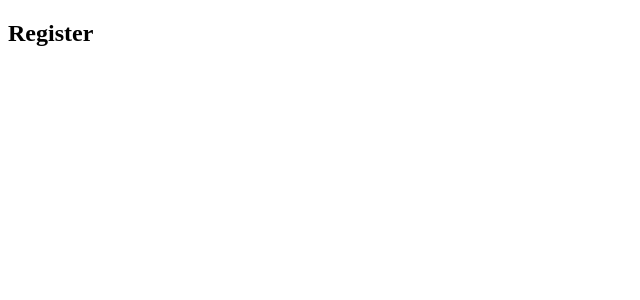
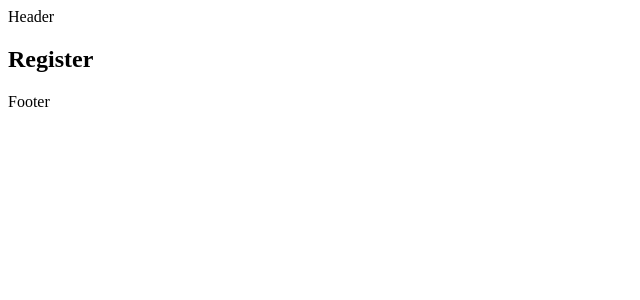
Before and after one commit to sakshi752/todoMERN, a React (Vite) app in the folder todofrontend/: page / in a window 1280 px wide. Shown: the top 300 px of the page, without its empty margins (0-640 px from the left). Built offline with nearby package versions, Linux system fonts and the light colour scheme.

Commit message:
todo-frontend-routing

```diff
--- a/todofrontend/src/App.jsx
+++ b/todofrontend/src/App.jsx
@@ -1,11 +1,18 @@
 import { BrowserRouter as Router, Route, Routes } from "react-router-dom";
 import LoginPage from "./Pages/LoginPage/LoginPage";
+import HomePage from "./Pages/HomePage/HomePage";
+import Layout from "./Components/Layout";
 
 function App() {
   return (
     <Router>
       <Routes>
-        <Route path="/" element={<LoginPage />} />
+        <Route path="/" element={<Layout />}>
+          {/* Default route inside Layout */}
+          <Route index element={<LoginPage />} />
+          {/* Example other page */}
+          <Route path="home" element={<HomePage />} />
+        </Route>
       </Routes>
     </Router>
   );
--- /dev/null
+++ b/todofrontend/src/Components/Footer.jsx
@@ -0,0 +1,11 @@
+import React from 'react'
+
+const Footer = () => {
+  return (
+    <div>
+      Footer
+    </div>
+  )
+}
+
+export default Footer
--- /dev/null
+++ b/todofrontend/src/Components/Header.jsx
@@ -0,0 +1,11 @@
+import React from 'react'
+
+const Header = () => {
+  return (
+    <div>
+      Header
+    </div>
+  )
+}
+
+export default Header
--- /dev/null
+++ b/todofrontend/src/Components/Layout.jsx
@@ -0,0 +1,18 @@
+import React from 'react'
+import Header from './Header'
+import Footer from './Footer'
+import { Outlet } from 'react-router-dom'
+
+const Layout = () => {
+    return (
+        <div className="flex flex-col min-h-screen">
+            <Header />
+            <main className="flex-1 p-4">
+                <Outlet />
+            </main>
+            <Footer />
+        </div>
+    )
+}
+
+export default Layout
--- /dev/null
+++ b/todofrontend/src/Pages/HomePage/HomePage.jsx
@@ -0,0 +1,11 @@
+import React from 'react'
+
+const HomePage = () => {
+  return (
+    <div>
+
+    </div>
+  )
+}
+
+export default HomePage
```
